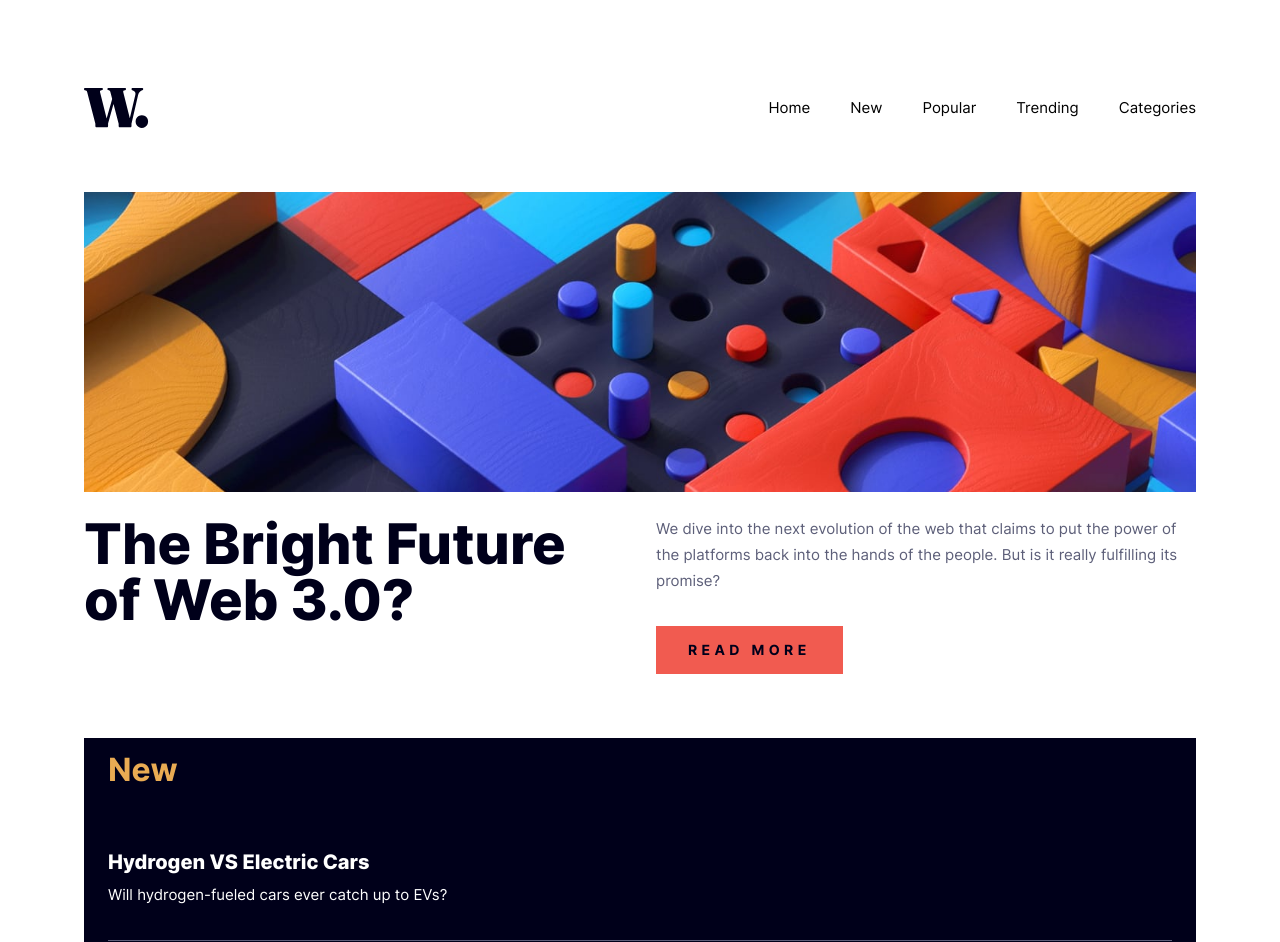
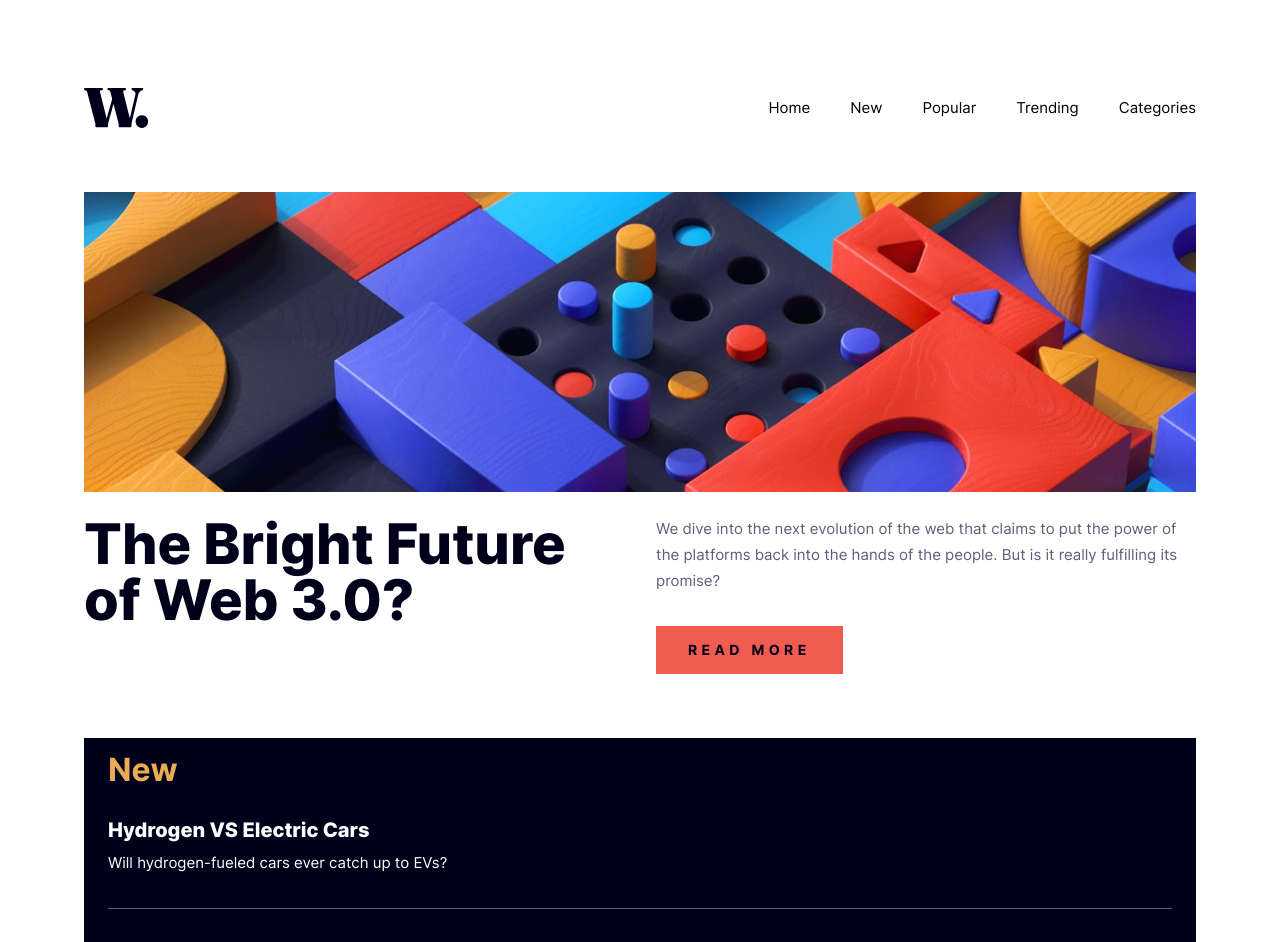
Before and after one commit to anamaydev/news-homepage, a React (Vite) app: page / in a window 1280 px wide. Shown: the top 942 px of the page. Built offline with nearby package versions, Linux system fonts and the light colour scheme.

Commit message:
fix: extra padding and border-bottom in featured articles card

```diff
--- a/src/components/Main/FeaturedArticles.jsx
+++ b/src/components/Main/FeaturedArticles.jsx
@@ -11,7 +11,7 @@ export default function FeaturedArticles() {
     return featuredArticles.map(article =>(
       <li
         key={nanoid()}
-        className="py-4 border-b border-navy-600"
+        className="py-4 border-b border-navy-600 first:pt-0 last:pb-0 last:border-none"
       >
         <a
           href={article.href}
```
